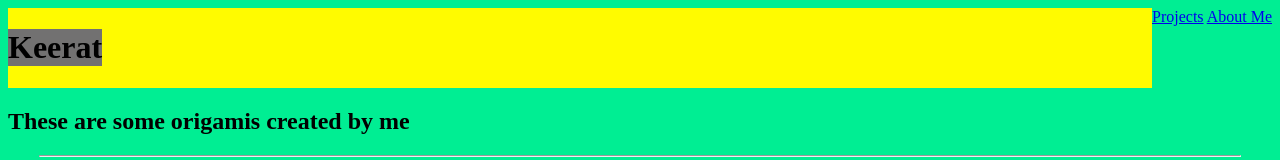
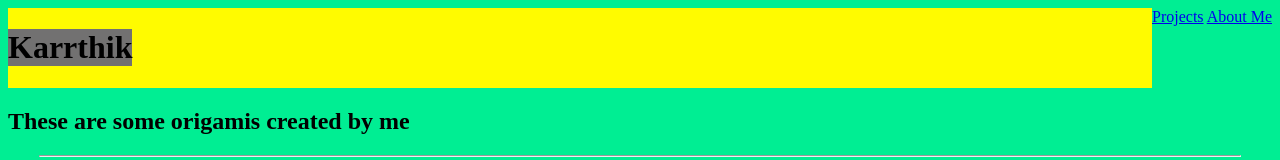
Before and after one commit to Karrthik4/PROJECT-50, a plain HTML site: page index.html in a window 1280 px wide. Shown: the top 160 px of the page. Drawn offline with Linux system fonts and the light colour scheme.

Commit message:
fixed file

```diff
--- a/index.html
+++ b/index.html
@@ -11,7 +11,7 @@
 
     <body>
         <div class="header">
-           <h1>Keerat</h1>
+           <h1>Karrthik</h1>
 
            <div class="menu">
                <a href = "index.html">Projects</a>
```
